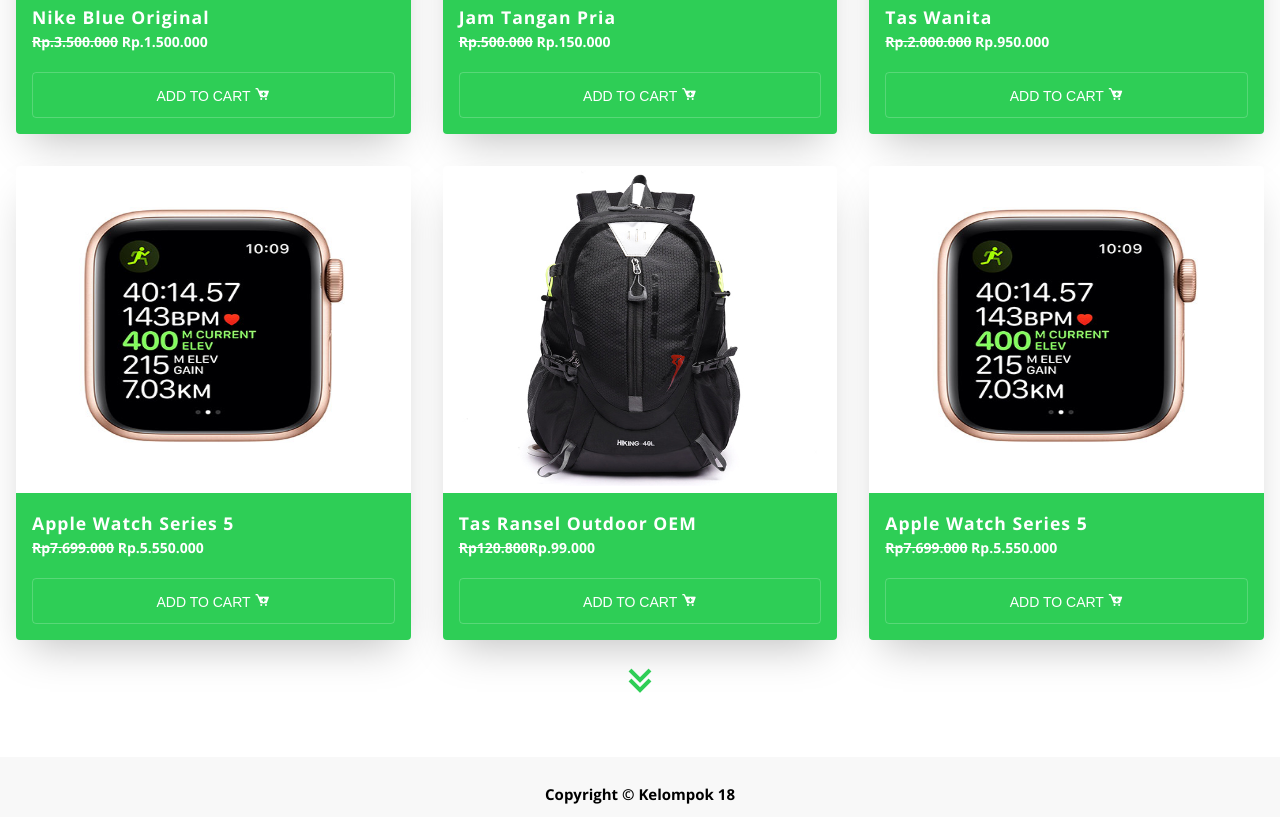
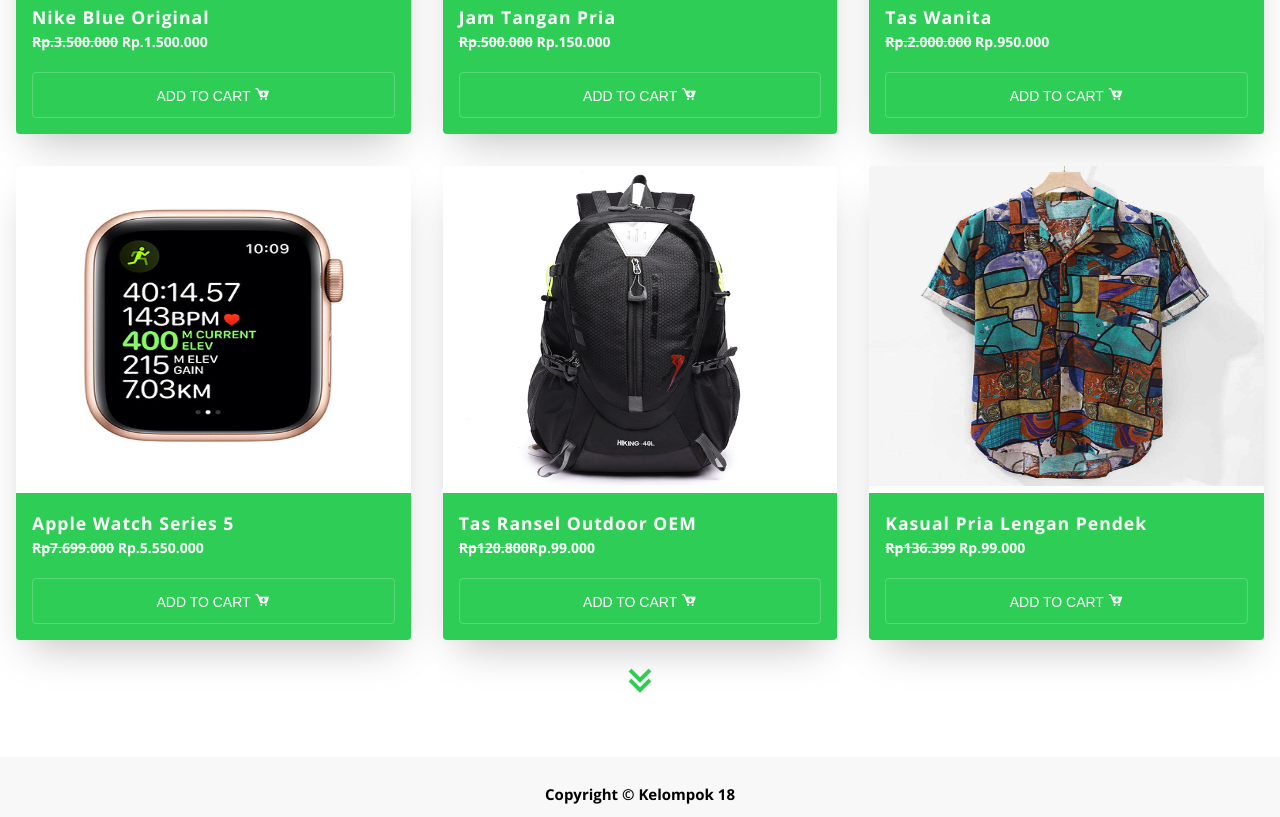
Before and after one commit to Bellukchips/-kelompok-pweb-indofast, a plain HTML site: page index.html in a window 1280 px wide. Shown: the part 1243-2060 px from the top of the page. Drawn offline with nearby package versions, Linux system fonts and the light colour scheme.

Commit message:
new product flash sale

```diff
--- a/index.html
+++ b/index.html
@@ -198,10 +198,10 @@
 
                 <li class="cards_item">
                     <div class="card">
-                        <div class="card_image"><img src="src/watch-s5-4.jpg"></div>
+                        <div class="card_image"><img src="src/Womail-2019-Baru-Kedatangan-Kasual-Cetak-Merek-Kemeja-Pria-Lengan-Pendek-Tombol-Tops-Longgar-Fashion-Pantai.jpg_q50.jpg"></div>
                         <div class="card_content">
-                            <h2 class="card_title">Apple Watch Series 5</h2>
-                            <p class="card_text"><span style="text-decoration: line-through white;">Rp7.699.000</span>  Rp.5.550.000</p>
+                            <h2 class="card_title">Kasual Pria Lengan Pendek</h2>
+                            <p class="card_text"><span style="text-decoration: line-through white;">Rp136.399</span>  Rp.99.000</p>
                             <button class="btn card_btn">Add To Cart <i class='bx bxs-cart-add icon-add-cart'></i></button>
                         </div>
                     </div>
```
Also changed, not shown: src/Womail-2019-Baru-Kedatangan-Kasual-Cetak-Merek-Kemeja-Pria-Lengan-Pendek-Tombol-Tops-Longgar-Fashion-Pantai.jpg_q50.jpg (added).
